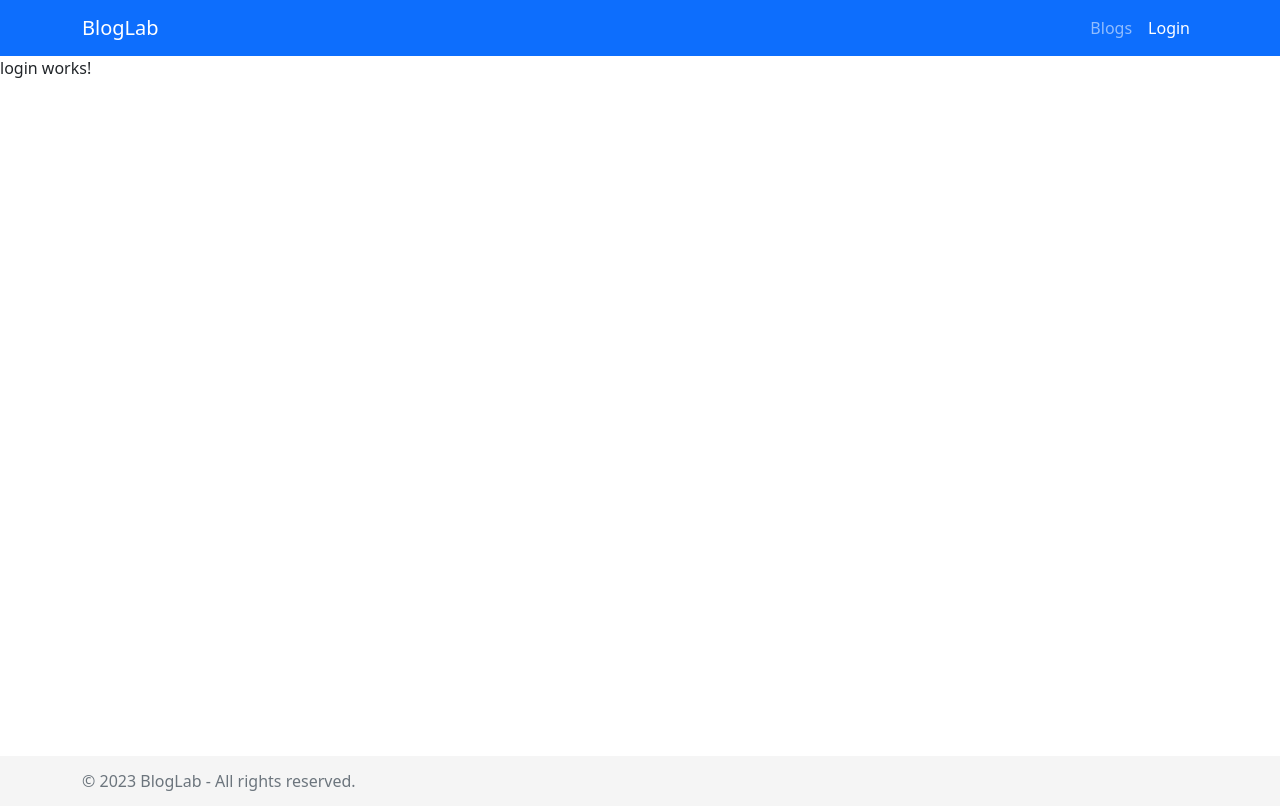
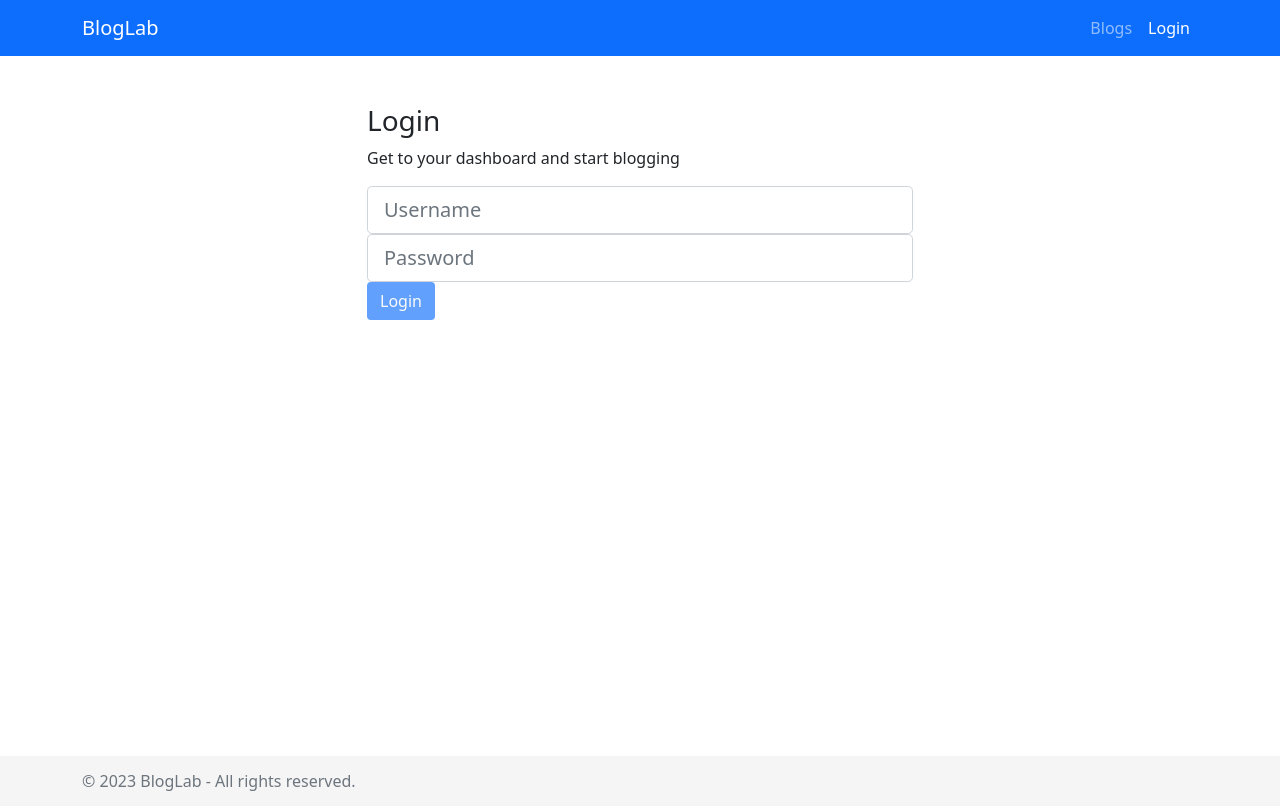
Before and after one commit to rajbanshirahul/BlogLab, an Angular app in the folder src/BlogLab/BlogLab-UI/: page /login in a window 1280 px wide. Built offline with nearby package versions, Linux system fonts and the light colour scheme.

Commit message:
Add: login component page

```diff
--- a/src/BlogLab/BlogLab-UI/src/app/app.module.ts
+++ b/src/BlogLab/BlogLab-UI/src/app/app.module.ts
@@ -1,6 +1,7 @@
 import { NgModule } from '@angular/core';
 import { BrowserModule } from '@angular/platform-browser';
 import { HttpClient, HttpClientModule, HTTP_INTERCEPTORS } from '@angular/common/http';
+import { FormsModule, ReactiveFormsModule } from '@angular/forms';
 import { BsDropdownModule } from 'ngx-bootstrap/dropdown';
 import { CollapseModule } from 'ngx-bootstrap/collapse';
 
@@ -52,6 +53,8 @@
     AppRoutingModule,
     BrowserAnimationsModule,
     HttpClientModule,
+    FormsModule,
+    ReactiveFormsModule,
     ToastrModule.forRoot({
       positionClass: 'toast-bottom-right'
     }),
--- a/src/BlogLab/BlogLab-UI/src/app/components/login/login.component.html
+++ b/src/BlogLab/BlogLab-UI/src/app/components/login/login.component.html
@@ -1 +1,41 @@
-<p>login works!</p>
+<div class="container">
+    <div class="row">
+        <div class="col-md-6 offset-md-3 mt-5">
+            <h3 class="text-dark">Login</h3>
+            <p class="text-dark">Get to your dashboard and start blogging</p>
+            <form [formGroup]="loginForm" (ngSubmit)="onSubmit()">
+                <div class="form-group">
+                    <input type="text" [ngClass]="{'is-invalid': hasErrors('username') && isTouched('username'),
+                            'is-valid': !hasErrors('username') && isTouched('username')}"
+                        class="form-control form-control-lg" formControlName="username" placeholder="Username">
+
+                    <div *ngIf="hasError('username', 'required')" class="invalid-feedback">
+                        Username required
+                    </div>
+
+                    <div *ngIf="hasError('username', 'minlength') || hasError('username', 'maxlength')"
+                        class="invalid-feedback">
+                        Must be between 5-20 characters
+                    </div>
+                </div>
+                <div class="form-group">
+                    <input type="password" [ngClass]="{'is-invalid': hasErrors('password') && isTouched('password'),
+                            'is-valid': !hasErrors('password') && isTouched('password')}"
+                        class="form-control form-control-lg" formControlName="password" placeholder="Password">
+
+                    <div *ngIf="hasError('password', 'required')" class="invalid-feedback">
+                        Password required
+                    </div>
+
+                    <div *ngIf="hasError('password', 'minlength') || hasError('password', 'maxlength')"
+                        class="invalid-feedback">
+                        Must be between 10-50 characters
+                    </div>
+                </div>
+
+                <button class="btn btn-block mb-3 bg-primary text-light" [disabled]="!loginForm.valid">Login</button>
+
+            </form>
+        </div>
+    </div>
+</div>
--- a/src/BlogLab/BlogLab-UI/src/app/components/login/login.component.ts
+++ b/src/BlogLab/BlogLab-UI/src/app/components/login/login.component.ts
@@ -1,4 +1,8 @@
 import { Component, OnInit } from '@angular/core';
+import { FormBuilder, FormGroup, Validators } from '@angular/forms';
+import { Router } from '@angular/router';
+import { ApplicationUserLogin } from 'src/app/models/account/application-user-login.model';
+import { AccountService } from 'src/app/services/account.service';
 
 @Component({
   selector: 'app-login',
@@ -7,9 +11,54 @@
 })
 export class LoginComponent implements OnInit {
 
-  constructor() { }
+  loginForm: FormGroup;
+
+  constructor(
+    private accountService: AccountService,
+    private router: Router,
+    private formBuilder: FormBuilder
+  ) {
+    if (this.accountService.isLoggedIn()) {
+      this.router.navigate(['/dashboard']);
+    }
+  }
 
   ngOnInit(): void {
+    this.loginForm = this.formBuilder.group({
+      username: [null, [
+        Validators.required,
+        Validators.minLength(5),
+        Validators.maxLength(20)
+      ]],
+      password: [null, [
+        Validators.required,
+        Validators.minLength(10),
+        Validators.maxLength(50)
+      ]]
+    })
+  }
+
+  isTouched(field: string) {
+    return this.loginForm.get(field).touched;
+  }
+
+  hasErrors(field: string) {
+    return this.loginForm.get(field).errors;
+  }
+
+  hasError(field: string, error: string) {
+    return !!this.loginForm.get(field).hasError(error);
+  }
+
+  onSubmit() {
+    let applicationUserLogin: ApplicationUserLogin = new ApplicationUserLogin(
+      this.loginForm.get("username").value,
+      this.loginForm.get("password").value
+    )
+
+    this.accountService.login(applicationUserLogin).subscribe(() => {
+      this.router.navigate(['/dashboard']);
+    });
   }
 
 }
--- a/src/BlogLab/BlogLab-UI/src/app/guards/auth.guard.ts
+++ b/src/BlogLab/BlogLab-UI/src/app/guards/auth.guard.ts
@@ -16,7 +16,7 @@
     route: ActivatedRouteSnapshot,
     state: RouterStateSnapshot): boolean {
 
-    if (this.accountService.isLoggedIn) {
+    if (this.accountService.isLoggedIn()) {
       return true;
     }
 
--- a/src/BlogLab/BlogLab-UI/src/app/interceptors/jwt.interceptor.ts
+++ b/src/BlogLab/BlogLab-UI/src/app/interceptors/jwt.interceptor.ts
@@ -18,7 +18,7 @@
     const currentUser = this.accountService.currentUserValue;
     const isApiUrl = request.url.startsWith(environment.webApi);
 
-    if (this.accountService.isLoggedIn && isApiUrl) {
+    if (this.accountService.isLoggedIn() && isApiUrl) {
       request = request.clone({
         setHeaders: {
           Authorization: `Bearer ${currentUser.token}`
--- a/src/BlogLab/BlogLab-UI/src/app/services/account.service.ts
+++ b/src/BlogLab/BlogLab-UI/src/app/services/account.service.ts
@@ -54,7 +54,7 @@
 
   public isLoggedIn() {
     const currentUser = this.currentUserValue;
-    return currentUser && currentUser.token;
+    return !!currentUser && !!currentUser.token;
   }
 
   logout() {
```
